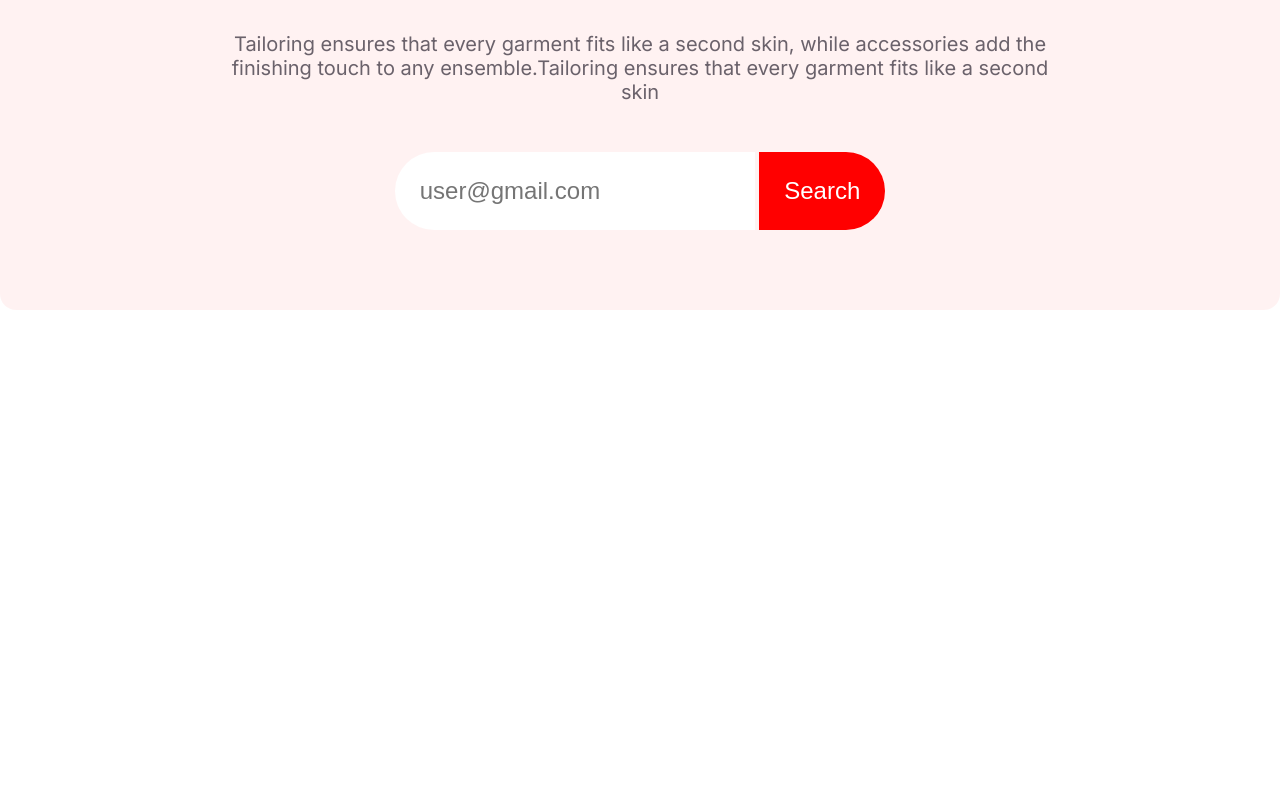
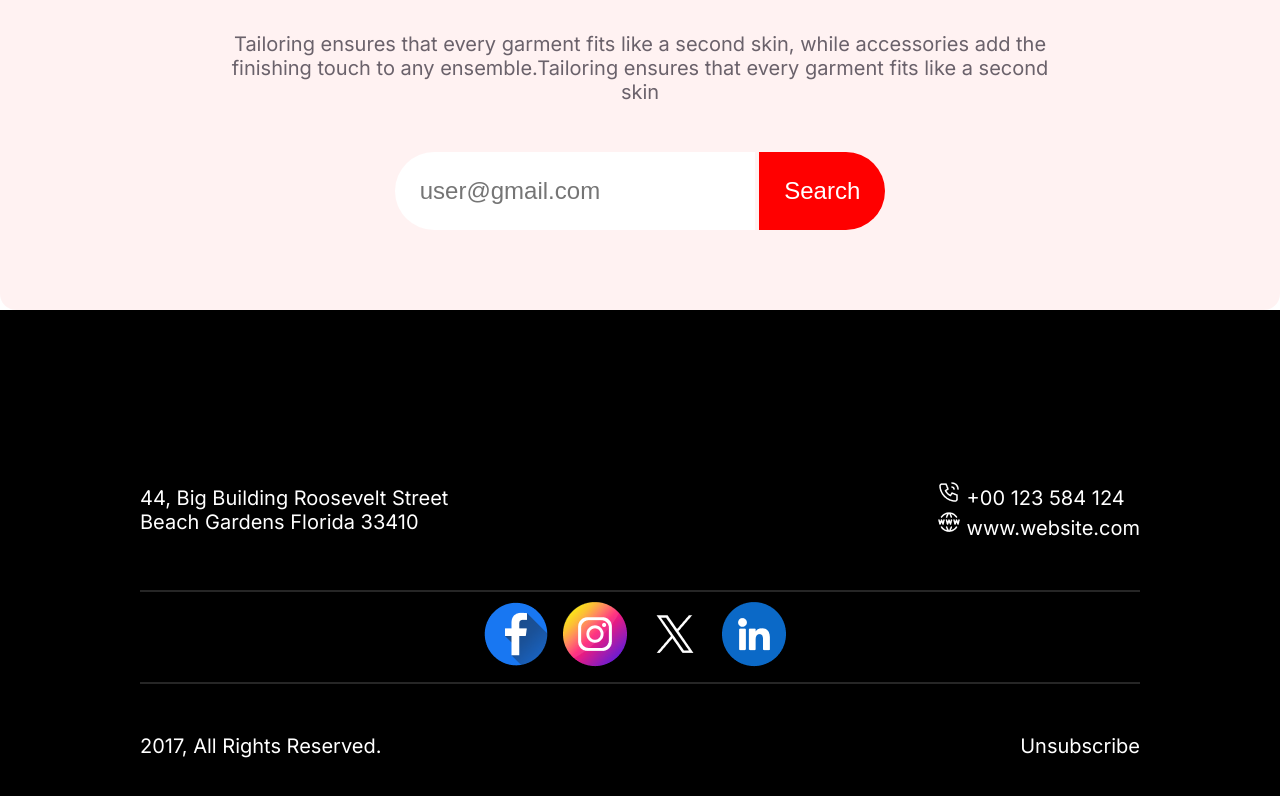
Before and after one commit to mohonsarker40/new-year, a plain HTML site: page index.html in a window 1280 px wide. Shown: the part 4364-5160 px from the top of the page. Before the commit the page ends 4674 px from the top, so only its background shows below. Drawn offline with Linux system fonts and the light colour scheme.

Commit message:
footer added

```diff
--- a/index.html
+++ b/index.html
@@ -76,6 +76,29 @@
         </div>
       </section>
     </main>
-    <footer></footer>
+    <footer class="footer">
+      <div class="footer-text">
+        <div>
+          <p>44, Big Building Roosevelt Street</p>
+          <p>Beach Gardens Florida 33410</p>
+        </div>
+        <div>
+          <p><img src="images/Call.png" alt="icon"> +00 123 584 124</p>
+          <p><img src="images/Website.png" alt="icon"> www.website.com</p>
+        </div>
+      </div>
+      <hr>
+      <div class="social-icon">
+        <img src="images/Facebook.png" alt="icon">
+        <img src="images/Instagram.png" alt="icon">
+        <img src="images/Twitter.png" alt="icon">
+        <img src="images/Linkedin.png" alt="icon">
+      </div>
+      <hr>
+      <div class="footer-text">
+        <p>2017, All Rights Reserved.</p>
+        <p>Unsubscribe</p>
+      </div>
+    </footer>
   </body>
 </html>
--- a/styles/style.css
+++ b/styles/style.css
@@ -146,3 +146,28 @@
   background: rgb(255, 0, 0);
   color: white;
 }
+
+/* footer */
+.footer{
+  font-family: "Inter", sans-serif;
+  color: #fff;
+  background: #000;
+  padding: 120px 140px;
+  font-size: 20px;
+}
+.footer-text{
+  display: flex;
+  align-items: center;
+  justify-content: space-between;
+  margin: 50px 0;
+}
+hr{
+  border: 1px solid rgba(255, 255, 255, 0.15);
+  margin: 10px 0;
+}
+.social-icon{
+  text-align: center;
+}
+.social-icon img{
+  margin-right: 10px;
+}
```
